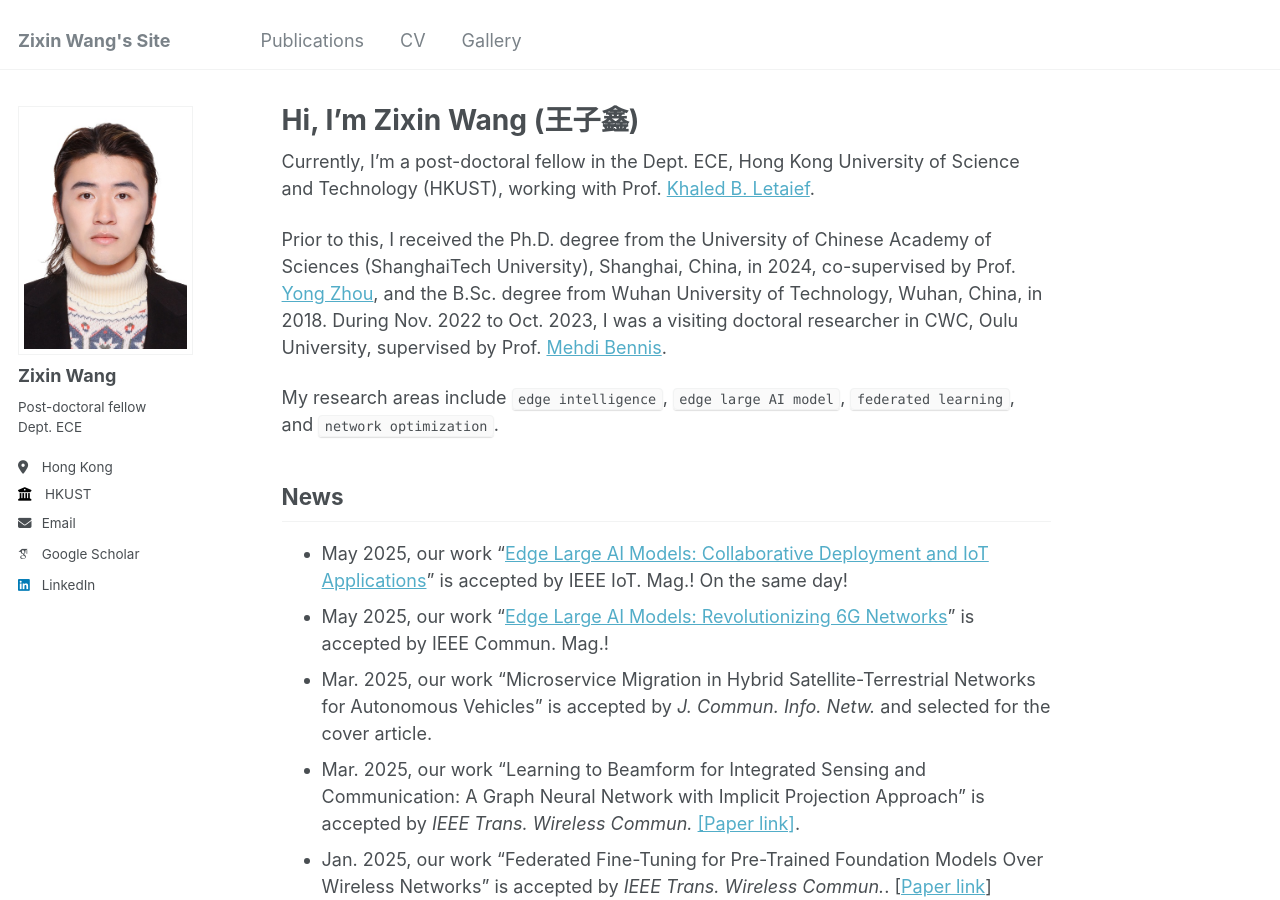
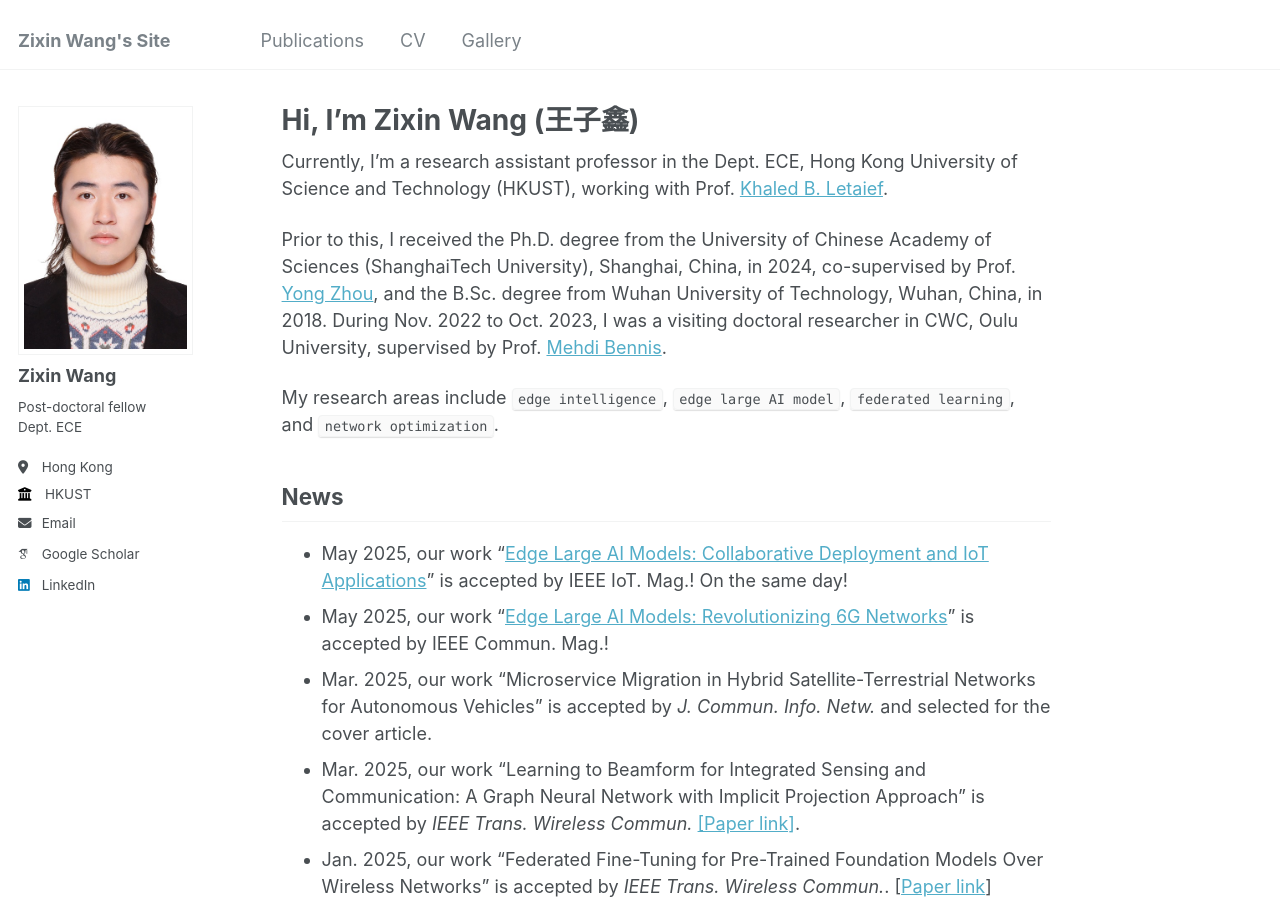
Before and after one commit to eewangzx/eewangzx.github.io, a Jekyll site: the page built from _pages/about.md, in a window 1280 px wide and 900 px high. Built offline with Jekyll 4.4.1, drawn with Linux system fonts in a browser that asks for light colours; some web fonts are replaced.

Commit message:
Update about.md

```diff
--- a/_pages/about.md
+++ b/_pages/about.md
@@ -7,7 +7,7 @@ redirect_from:
   - /about.html
 ---
 
-Currently, I'm a post-doctoral fellow in the Dept. ECE, Hong Kong University of Science and Technology (HKUST), working with Prof. [Khaled B. Letaief](https://facultyprofiles.hkust.edu.hk/profiles.php?profile=khaled-ben-letaief-eekhaled).
+Currently, I'm a research assistant professor in the Dept. ECE, Hong Kong University of Science and Technology (HKUST), working with Prof. [Khaled B. Letaief](https://facultyprofiles.hkust.edu.hk/profiles.php?profile=khaled-ben-letaief-eekhaled).
 
 Prior to this, I received the Ph.D. degree from the University of Chinese Academy of Sciences (ShanghaiTech University), Shanghai, China, in 2024, co-supervised by Prof. [Yong Zhou](https://faculty.sist.shanghaitech.edu.cn/faculty/zhouyong/index.html), and the B.Sc. degree from Wuhan University of Technology, Wuhan, China, in 2018.
 During Nov. 2022 to Oct. 2023, I was a visiting doctoral researcher in CWC, Oulu University, supervised by Prof. [Mehdi Bennis](https://sites.google.com/view/dr-mehdi-bennis/home).
```
